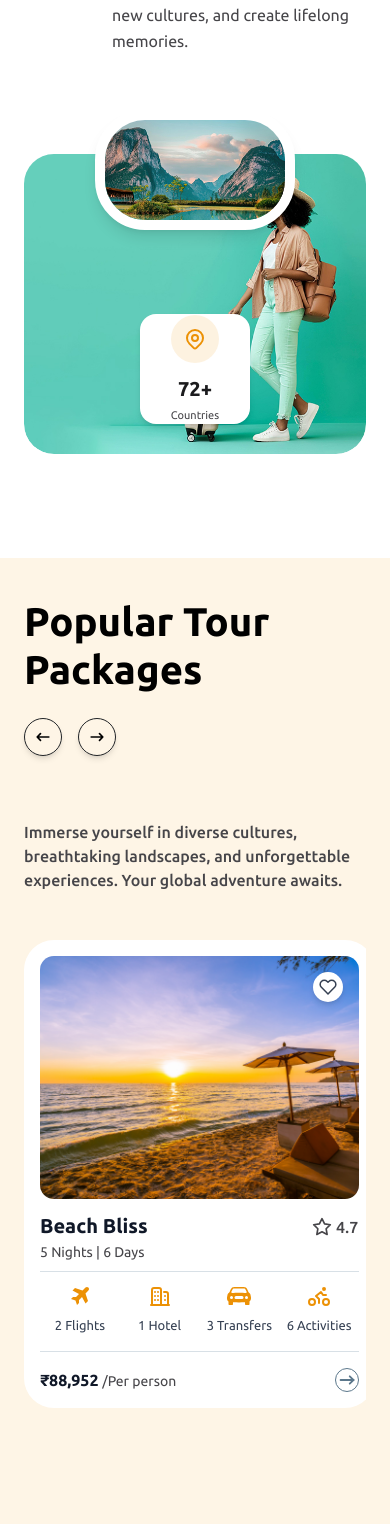
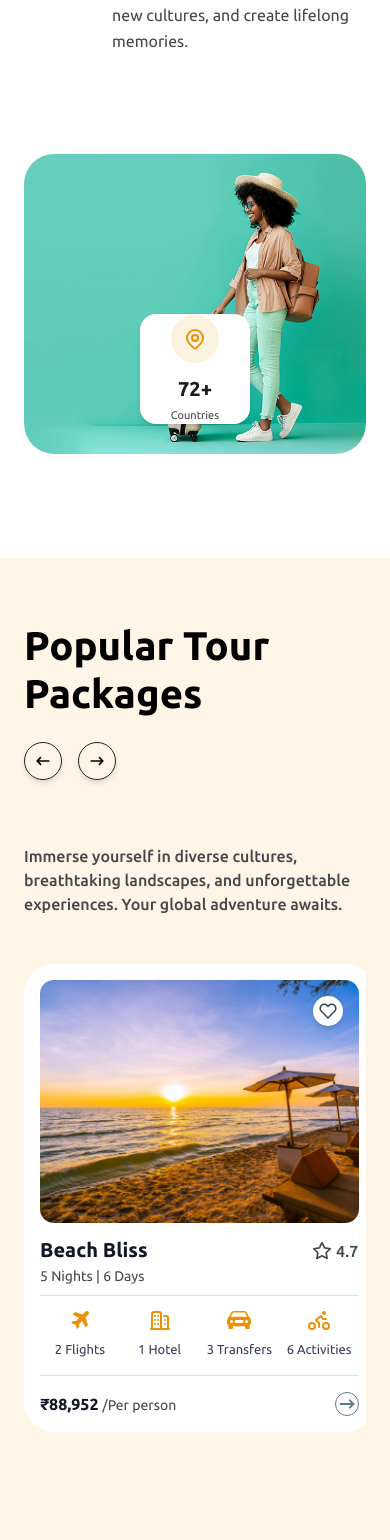
Before and after one commit to jncbhudiya/TravioGo, a Next.js app: page / in a window 390 px wide. Shown: the part 2348-3888 px from the top of the page. Built offline with nearby package versions, Linux system fonts and the light colour scheme.

Commit message:
Footer and Popular package and step in image make a responsive

```diff
--- a/src/app/-home/-footer/page.tsx
+++ b/src/app/-home/-footer/page.tsx
@@ -29,7 +29,11 @@ export default function Footer() {
                 to every traveller’s dream.
               </p>
 
-              <div className="flex flex-wrap gap-6 w-[296px]">
+              <div className="w-full lg:w-auto">
+                <h4 className="font-bold text-lg mb-4 font-[ubuntu]">
+                  Follow Us
+                </h4>
+                <div className="flex flex-wrap gap-4 w-full">
                   {[
                     FaceBookIcon,
                     InstragramIcon,
@@ -39,11 +43,12 @@ export default function Footer() {
                   ].map((Icon, index) => (
                     <div
                       key={index}
-                    className="bg-[#FFFFFF1F] h-10 w-10 p-2 rounded-lg flex items-center justify-center"
+                      className="bg-[#FFFFFF1F] h-10 w-10 p-2 rounded-lg flex items-center justify-center hover:bg-[#EC9105] transition-colors"
                     >
                       <Icon />
                     </div>
                   ))}
+                </div>
               </div>
             </div>
 
@@ -94,17 +99,7 @@ export default function Footer() {
               <h4 className="font-bold text-lg mb-4  font-[ubuntu]">
                 Newsletter
               </h4>
-              <p
-                className="
-
-                        font-['Ubuntu']
-                        text-[16px]
-                        leading-[24px]
-                        opacity-75
-                       sm:w-[420px]
-                        h-[48px]
-  "
-              >
+              <p className=" font-['Ubuntu']   text-[16px]    leading-[24px]    opacity-75  sm:w-[420px]  h-[48px] ">
                 Receive latest news, update, and many other things every week.
               </p>
 
--- a/src/app/-home/-popularpackage/page.tsx
+++ b/src/app/-home/-popularpackage/page.tsx
@@ -18,8 +18,10 @@ function Populartour() {
 
   return (
     <>
-      <section className="w-full bg-[#FEF5E6] py-10 sm:py-12 md:py-16 px-6 md:px-10 lg:px-24 ">
-        <div className="max-w-[1320px] mx-auto space-y-4  ">
+      <section className="w-full bg-[#FEF5E6] py-16 px-6 md:px-10 lg:px-24 ">
+        <div
+          className="max-w-[1320px] mx-auto space-y-4 mb-0  min-[409px]:mb-[20px] min-[638px]:mb-[20px]"
+        >
           {/* Header Section */}
           <Title
             scrollRef={scrollRef}
@@ -27,7 +29,6 @@ function Populartour() {
             description=" Immerse yourself in diverse cultures, breathtaking landscapes, and
               unforgettable experiences. Your global adventure awaits."
           />
-
           {/* Cards Scrollable Container */}
           <div
             className="flex w-full max-w-[1320px] mx-auto h-[544px] overflow-x-auto scroll-smooth snap-x snap-mandatory no-scrollbar gap-6 pb-4"
--- a/src/app/-home/-step/page.tsx
+++ b/src/app/-home/-step/page.tsx
@@ -73,16 +73,19 @@ function Step() {
               <img
                 src="/images/stepgirl.jpg"
                 alt="Woman with luggage"
-                className="w-full h-[300px] sm:h-[400px] mt-15 lg:h-[489px] object-cover rounded-[30px]"
+                className="w-full h-[300px] sm:h-[400px] mt-15 lg:h-[489px] object-cover rounded-[30px] object-right-top"
               />
             </div>
             {/* Hill View */}
             <div
-              className="absolute top-4 left-1/2 -translate-x-1/2 lg:top-0 lg:left-0 lg:translate-x-0
-             w-[200px] sm:w-[260px] lg:w-[345px]
-             h-[120px] sm:h-[205px] lg:h-[205px]
-             border-[10px] sm:border-[16px] lg:border-[20px]
-             border-white rounded-[50px] overflow-hidden shadow-lg"
+              className="absolute
+        top-4 left-1/2 -translate-x-1/2
+        lg:top-0 lg:left-0 lg:translate-x-0
+        w-[200px] sm:w-[260px] lg:w-[345px]
+        h-[120px] sm:h-[205px] lg:h-[205px]
+        border-[10px] sm:border-[16px] lg:border-[20px]
+        border-white rounded-[50px] overflow-hidden shadow-lg
+        hidden xl:block"
             >
               <img
                 src="/images/hillstep.jpg"
@@ -90,7 +93,6 @@ function Step() {
                 className="w-full h-full object-cover"
               />
             </div>
-
             {/* Country Card */}
             <div
               className="absolute
```
Lines whose indentation alone changed are shown as unchanged.
